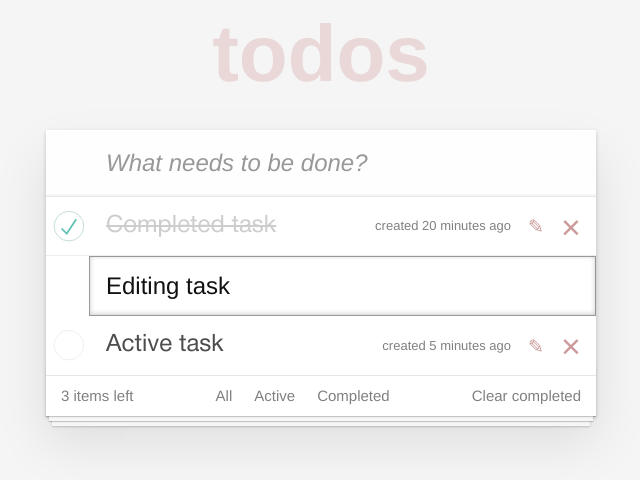
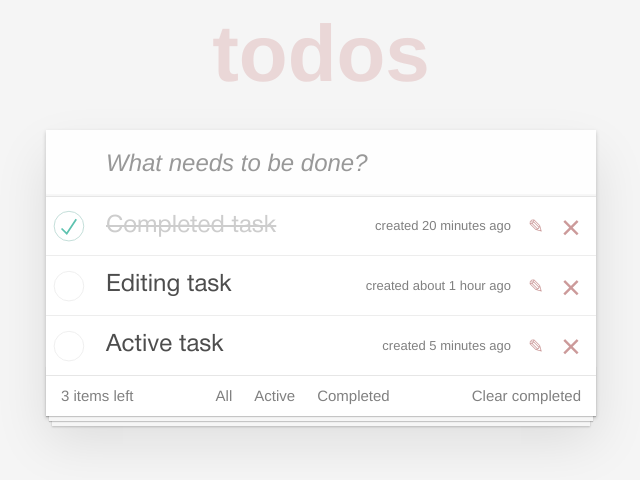
Before and after one commit to Ignasiya/kata-react-todo, a React (Vite) app: page / in a window 1280 px wide. Shown: the top 480 px of the page, without its empty margins (319-959 px from the left). Built offline with nearby package versions, Linux system fonts and the light colour scheme.

Commit message:
Выполнено удаление и статус: активный, выполненый

```diff
--- a/src/components/Task/task.jsx
+++ b/src/components/Task/task.jsx
@@ -1,20 +1,29 @@
 import PropTypes from 'prop-types'
 import { formatDistanceToNow } from 'date-fns'
+import { useState } from 'react'
 import './task.css'
 
-export default function Task({ description, created, completed, editing }) {
+export default function Task({ description, created, completed, onCompeted, onDeleted }) {
   const timeAgo = formatDistanceToNow(created, { addSuffix: true })
+
+  const [editing, setEditing] = useState(false)
 
   return (
     <li className={completed ? 'completed' : editing ? 'editing' : ''}>
       <div className='view'>
-        <input className='toggle' type='checkbox' checked={completed} readOnly />
+        <input
+          className='toggle'
+          type='checkbox'
+          checked={completed}
+          onClick={onCompeted}
+          readOnly
+        />
         <label>
           <span className='description'>{description}</span>
           <span className='created'>created {timeAgo}</span>
         </label>
         <button className='icon icon-edit'></button>
-        <button className='icon icon-destroy'></button>
+        <button className='icon icon-destroy' onClick={onDeleted}></button>
       </div>
       {editing && <input type='text' className='edit' defaultValue={description} />}
     </li>
--- a/src/components/TaskList/task-list.jsx
+++ b/src/components/TaskList/task-list.jsx
@@ -2,12 +2,19 @@ import PropTypes from 'prop-types'
 import Task from '@/components/Task'
 import './task-list.css'
 
-export default function TaskList({ tasks }) {
+export default function TaskList({ tasks, onCompeted, onDeleted }) {
   return (
     <ul className='todo-list'>
       {tasks.map(task => {
         const { id, ...taskData } = task
-        return <Task key={id} {...taskData} />
+        return (
+          <Task
+            key={id}
+            {...taskData}
+            onCompeted={() => onCompeted(id)}
+            onDeleted={() => onDeleted(id)}
+          />
+        )
       })}
     </ul>
   )
--- a/src/layouts/TaskLayout/task-layout.jsx
+++ b/src/layouts/TaskLayout/task-layout.jsx
@@ -1,3 +1,4 @@
+import { useState } from 'react'
 import NewTaskForm from '@/components/NewTaskForm'
 import TaskList from '@/components/TaskList'
 import Footer from '@/components/Footer'
@@ -5,35 +6,42 @@ import TasksFilter from '@/components/TasksFilter'
 import './task-layout.css'
 
 export default function TaskLayout() {
-  const tasks = [
+  const tasksData = [
     {
       id: 1,
       description: 'Completed task',
       created: Date.now() - 20 * 60 * 1000,
-      completed: true,
-      editing: false
+      completed: true
     },
     {
       id: 2,
       description: 'Editing task',
       created: Date.now() - 60 * 60 * 1000,
-      completed: false,
-      editing: true
+      completed: false
     },
     {
       id: 3,
       description: 'Active task',
       created: Date.now() - 5 * 60 * 1000,
-      completed: false,
-      editing: false
+      completed: false
     }
   ]
+
+  const [tasks, setTasks] = useState(tasksData)
+
+  const handleCompleted = id => {
+    setTasks(tasks.map(task => (task.id === id ? { ...task, completed: !task.completed } : task)))
+  }
+
+  const handleDeleted = id => {
+    setTasks(tasks.filter(task => task.id !== id))
+  }
 
   return (
     <section className='todoapp'>
       <NewTaskForm />
       <section className='main'>
-        <TaskList tasks={tasks} />
+        <TaskList tasks={tasks} onCompeted={handleCompleted} onDeleted={handleDeleted} />
         <Footer count={tasks?.length || 0}>
           <TasksFilter />
         </Footer>
```
